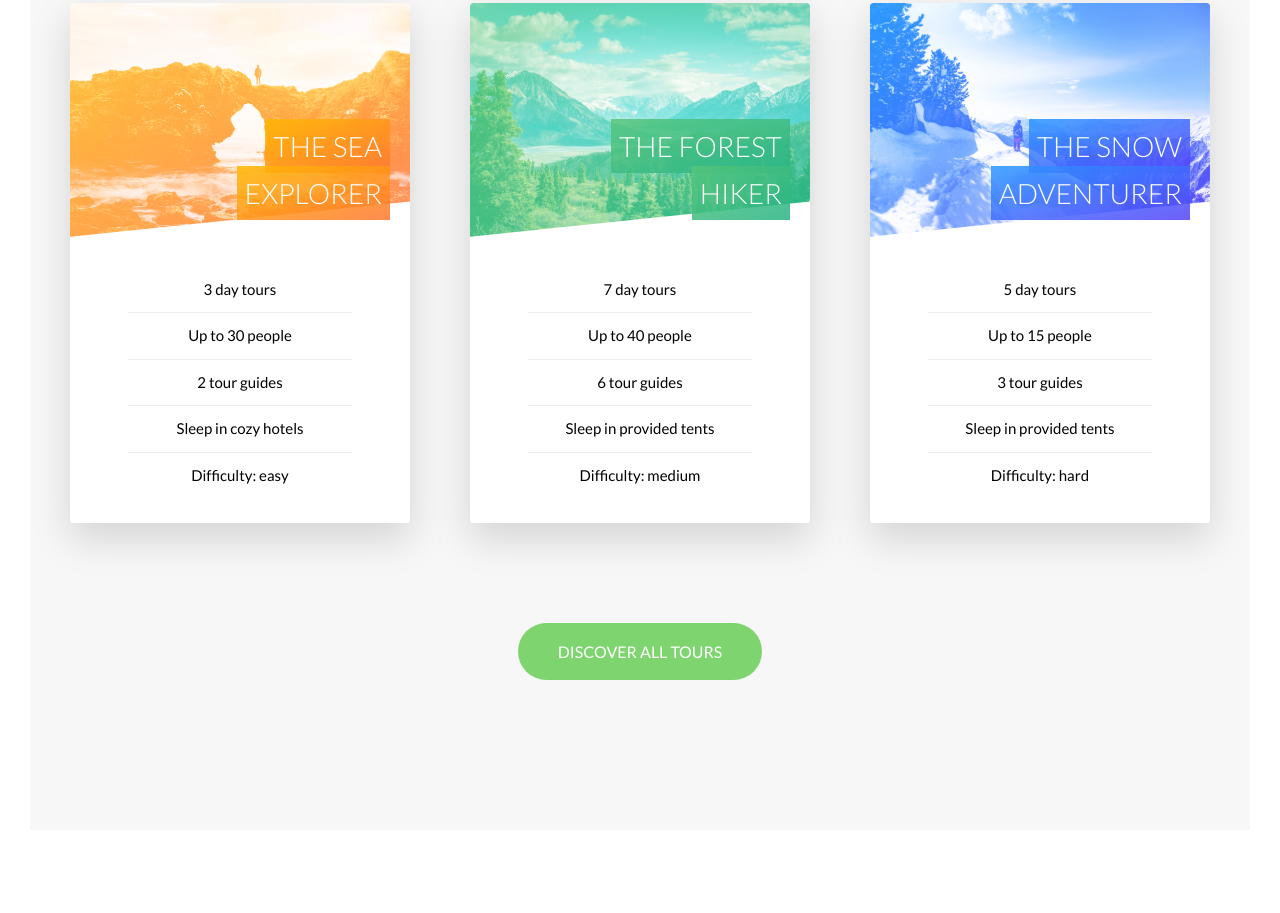
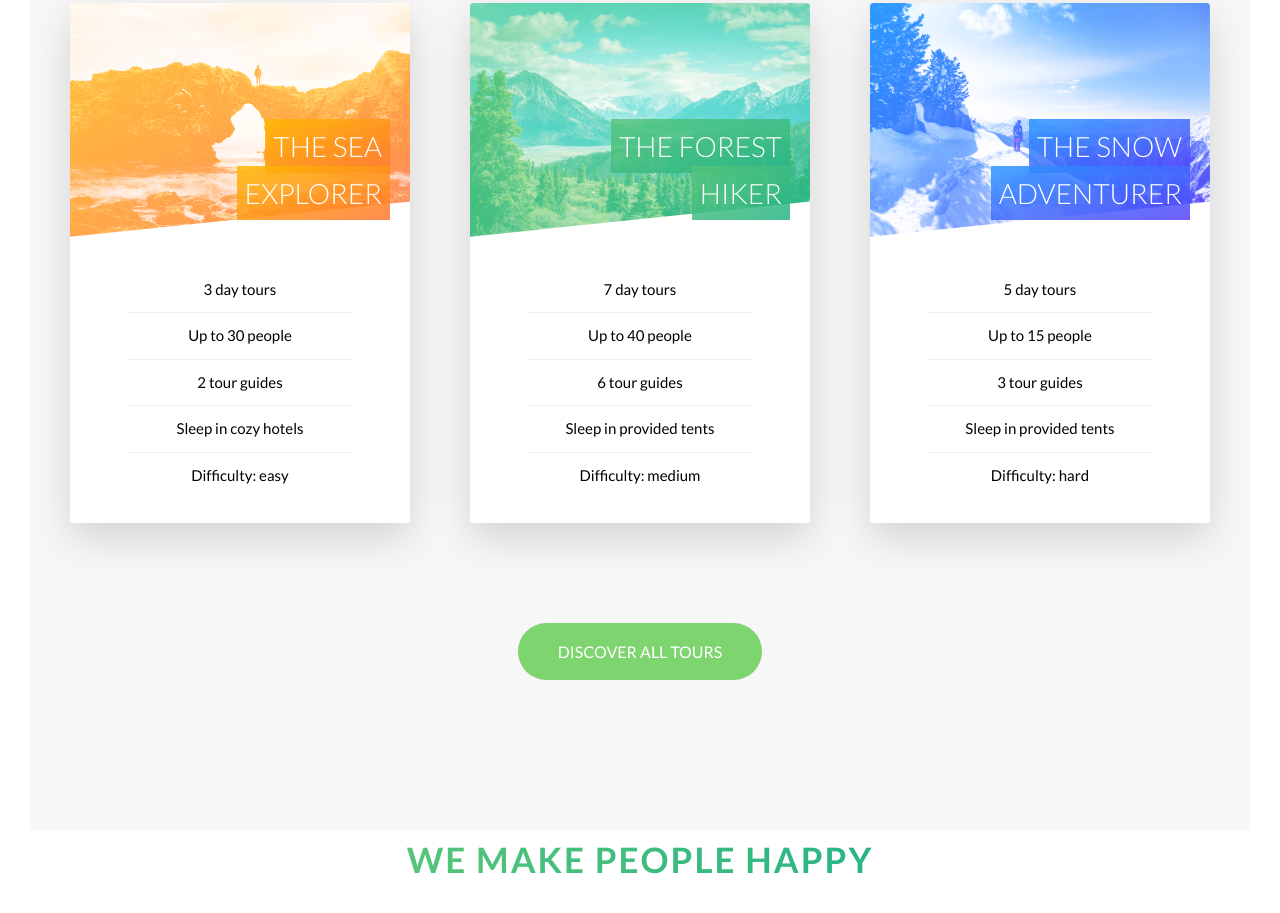
Before and after one commit to spartanhero93/natours-css, a website: page index.html in a window 1280 px wide. Shown: the part 2467-3380 px from the top of the page. Before the commit the page ends 3327 px from the top, so only its background shows below. Drawn offline with Linux system fonts and the light colour scheme.

Commit message:
semantics improved html

```diff
--- a/index.html
+++ b/index.html
@@ -216,6 +216,14 @@
 
     </section>
 
+    <section class="section-stories">
+      <div class="u-center-text u-margin-bottom-big">
+        <h2 class="heading-secondary">
+          We make people happy
+        </h2>
+      </div>
+    </section>
+
   </main>
 </body>
 
```
